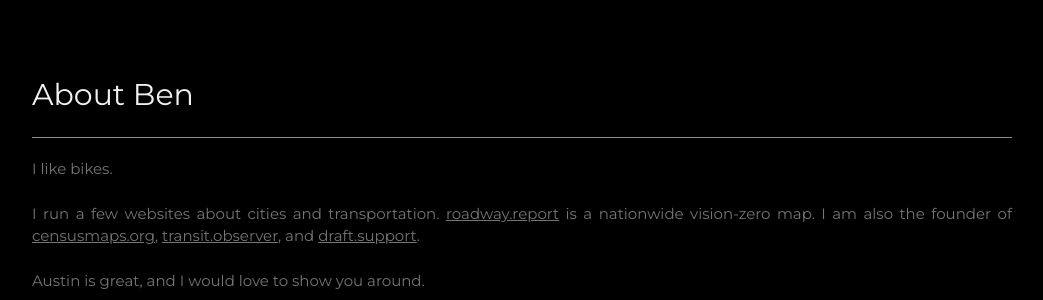
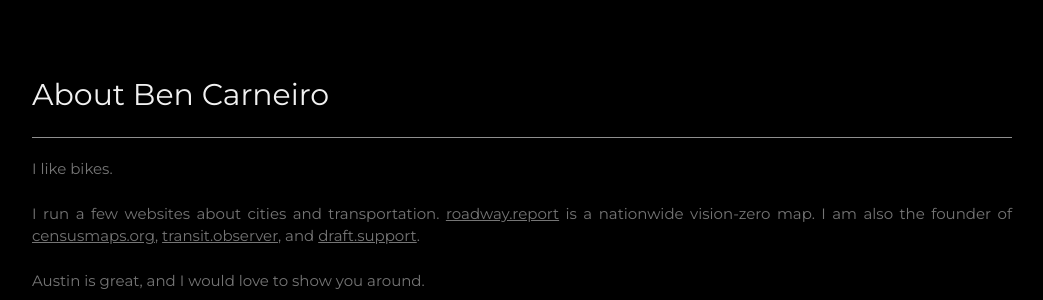
Before and after one commit to bencarneiro/biketours, a Django app: page / in a window 1280 px wide. Shown: the part 5535-5835 px from the top of the page, without its empty margins (178-1221 px from the left). Run offline with Django 4.2, Linux system fonts and the light colour scheme; data that the repository does not hold is empty; some libraries are stand-ins or nearby versions.

Commit message:
finally force the godforsaken title tag into the fucking head element. Curse you tim berners lee

```diff
--- a/app/backend/templates/home.html
+++ b/app/backend/templates/home.html
@@ -1,17 +1,28 @@
-<!DOCTYPE html>
-{% csrf_token %}
-{% load static %}
-<html>
+
 <head>
-  <script defer src="https://us.umami.is/script.js" data-website-id="aa83b743-bc2b-4587-8c5d-d7954fa4b957"></script>
-  <script src="https://unpkg.com/htmx.org@1.9.11" integrity="sha384-0gxUXCCR8yv9FM2b+U3FDbsKthCI66oH5IA9fHppQq9DDMHuMauqq1ZHBpJxQ0J0" crossorigin="anonymous"></script>
   <title>Austin Bike Tours</title>
-<link rel="shortcut icon" type="image/ico" href="{% static 'images/favicon.ico' %}">
   <meta charset="UTF-8">
+  <meta name="description" content="Ben Carneiro gives bike tours of Austin, TX from the west campus neighborhood. The tours are through Pease Park and Shoal Creek, and are largely car-free. They end at Barton Springs Pool. ">
+  <meta name="keywords" content="bicycle, bike, bicycles, bikes, bike tours, biketours, bicycle tours, bicycletours, austin tours, austin bike tours, austin bicycle tours, austin bikes, austin bicycles, austin bicycling, austin cycling, cycling, cyclists, austin cyclists, bike tours near me, bicycle tours near me, bikes near me, bicycles near me, bike rental, bicycle rentals, bike rentals, bicylce rental, rent bikes, citibike, scooter tours">
+  <meta name="author" content="Ben Carneiro">
+
   <meta name="viewport" content="width=device-width, initial-scale=1">
   <link rel="stylesheet" href="https://www.w3schools.com/w3css/4/w3.css">
   <link rel="stylesheet" href="https://fonts.googleapis.com/css?family=Montserrat">
   <link rel="stylesheet" href="https://cdnjs.cloudflare.com/ajax/libs/font-awesome/4.7.0/css/font-awesome.min.css">
+
+</head>
+{% csrf_token %}
+{% load static %}
+
+  <script defer src="https://us.umami.is/script.js" data-website-id="aa83b743-bc2b-4587-8c5d-d7954fa4b957"></script>
+
+
+<!-- <meta charset="UTF-8"> -->
+<body class="w3-black">
+
+  <link rel="shortcut icon" type="image/ico" href="{% static 'images/favicon.ico' %}">
+
 <style>
 
   body, h1,h2,h3,h4,h5,h6 {font-family: "Montserrat", sans-serif}
@@ -30,9 +41,7 @@ table, th, td {
   /* Remove margins from "page content" on small screens */
   @media only screen and (max-width: 600px) {#main {margin-left: 0}}
   </style>
-</head>
-<body class="w3-black">
-
+  <script src="https://unpkg.com/htmx.org@1.9.11" integrity="sha384-0gxUXCCR8yv9FM2b+U3FDbsKthCI66oH5IA9fHppQq9DDMHuMauqq1ZHBpJxQ0J0" crossorigin="anonymous"></script>
 <!-- Icon Bar (Sidebar - hidden on small screens) -->
 <nav class="w3-sidebar w3-bar-block w3-small w3-hide-small w3-center">
   <!-- Avatar image in top left corner -->
@@ -136,7 +145,7 @@ table, th, td {
     </div>
   <!-- About Ben -->
   <div class="w3-content w3-justify w3-text-grey w3-padding-64" id="about">
-    <h2 class="w3-text-light-grey">About Ben</h2>
+    <h2 class="w3-text-light-grey">About Ben Carneiro</h2>
     <hr style="width:100%" class="w3-opacity">
     <p>I like bikes.<br><br> I run a few websites about cities and transportation. <a href="https://roadway.report">roadway.report</a> is a nationwide vision-zero map. I am also the founder of <a href="https://censusmaps.org">censusmaps.org</a>, <a href="https://transit.observer">transit.observer</a>, and <a href="https://draft.support">draft.support</a>.<br><br> Austin is great, and I would love to show you around.
     </p>
@@ -224,4 +233,3 @@ table, th, td {
 </div>
 
 </body>
-</html>
```
Lines whose indentation alone changed are shown as unchanged.
